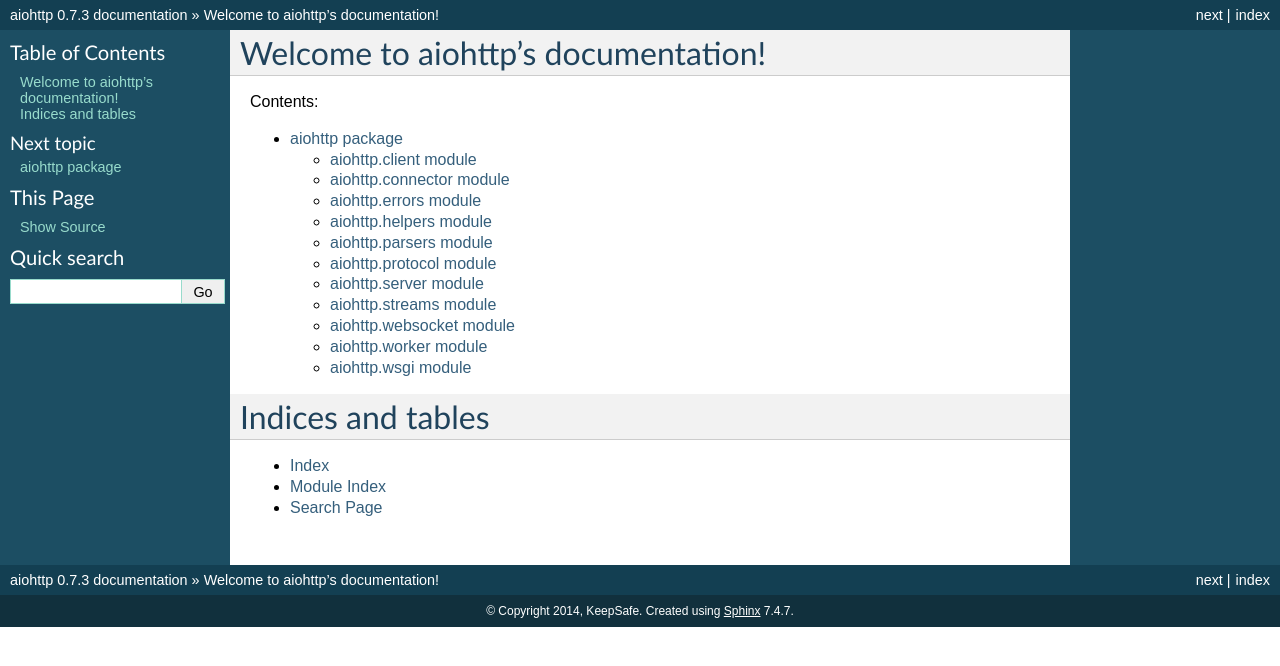
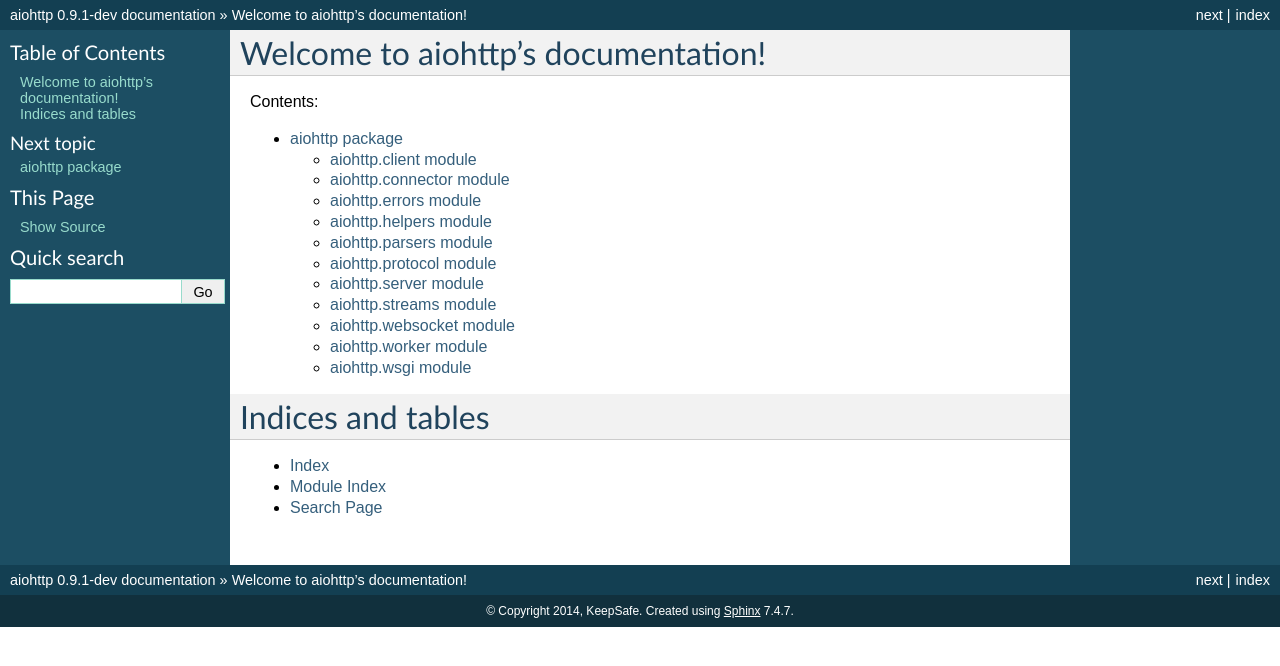
Before and after one commit to MegaDev007/aiohttp, a Sphinx documentation site: the page built from docs/index.rst, in a window 1280 px wide. Shown: the top 666 px of the page. Built offline with Sphinx 7.4.7, drawn with Linux system fonts in a browser that asks for light colours; part of the change alters nothing that is shown.

Commit message:
Keep version in docs synced with project one

```diff
--- a/docs/conf.py
+++ b/docs/conf.py
@@ -15,6 +15,23 @@
 
 import sys
 import os
+import codecs
+import re
+
+_docs_path = os.path.dirname(__file__)
+_version_path = os.path.abspath(os.path.join(_docs_path,
+                                             '..', 'aiohttp', '__init__.py'))
+with codecs.open(_version_path, 'r', 'latin1') as fp:
+    try:
+        _version_info = re.search(r"^__version__ = '"
+                                  r"(?P<major>\d+)"
+                                  r"\.(?P<minor>\d+)"
+                                  r"\.(?P<patch>\d+)"
+                                  r"(?P<tag>.*)?'$",
+                                  fp.read(), re.M).groupdict()
+    except IndexError:
+        raise RuntimeError('Unable to determine version.')
+
 
 # If extensions (or modules to document with autodoc) are in another directory,
 # add these directories to sys.path here. If the directory is relative to the
@@ -58,9 +75,9 @@ copyright = '2014, KeepSafe'
 # built documents.
 #
 # The short X.Y version.
-version = '0.7'
+version = '{major}.{minor}'.format(**_version_info)
 # The full version, including alpha/beta/rc tags.
-release = '0.7.3'
+release = '{major}.{minor}.{patch}-{tag}'.format(**_version_info)
 
 # The language for content autogenerated by Sphinx. Refer to documentation
 # for a list of supported languages.
```
